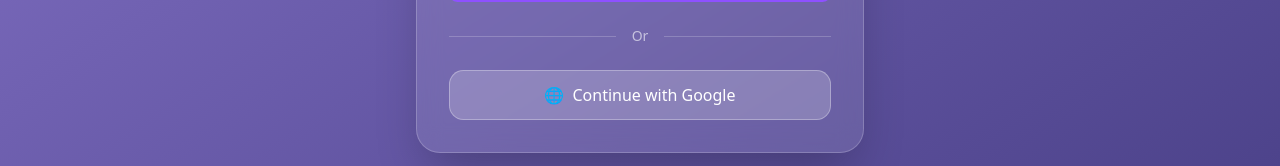
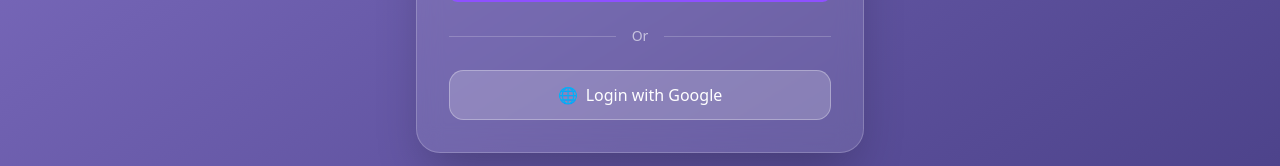
Before and after one commit to jonayeds/QuizCraft-Client, a Next.js app: page /register in a window 1280 px wide. Shown: the part 651-817 px from the top of the page. Built offline with nearby package versions, Linux system fonts and the light colour scheme; no server answers.

Commit message:
added social login for registration page

```diff
--- a/src/app/(withAuthLayout)/register/page.tsx
+++ b/src/app/(withAuthLayout)/register/page.tsx
@@ -1,4 +1,5 @@
 import RegisterForm from "@/components/auth/RegisterForm"
+import SocialLogin from "@/components/auth/SocialLogin"
 
 
 const RegisterPage = () => {
@@ -20,10 +21,7 @@
             <hr className="border-t border-white/20 flex-1" />
         </div>
 
-        <button className="w-full bg-white/20 hover:bg-white/30 text-white border border-white/30 rounded-xl px-6 py-3 font-medium transition-all duration-200 flex items-center justify-center">
-            <span className="mr-2">🌐</span>
-            Continue with Google
-        </button>
+        <SocialLogin/>
     </div>
   )
 }
--- a/src/components/auth/SocialLogin.tsx
+++ b/src/components/auth/SocialLogin.tsx
@@ -6,7 +6,7 @@
         await googleLogin()
     }
   return (
-    <button onClick={handleGoogleLogin} className="w-full bg-white/20 hover:bg-white/30 text-white border border-white/30 rounded-xl px-6 py-3 font-medium transition-all duration-200 flex items-center justify-center">
+    <button onClick={handleGoogleLogin} className="w-full cursor-pointer bg-white/20 hover:bg-white/30 text-white border border-white/30 rounded-xl px-6 py-3 font-medium transition-all duration-200 flex items-center justify-center">
       <span className="mr-2">🌐</span>
       Login with Google
     </button>
```
